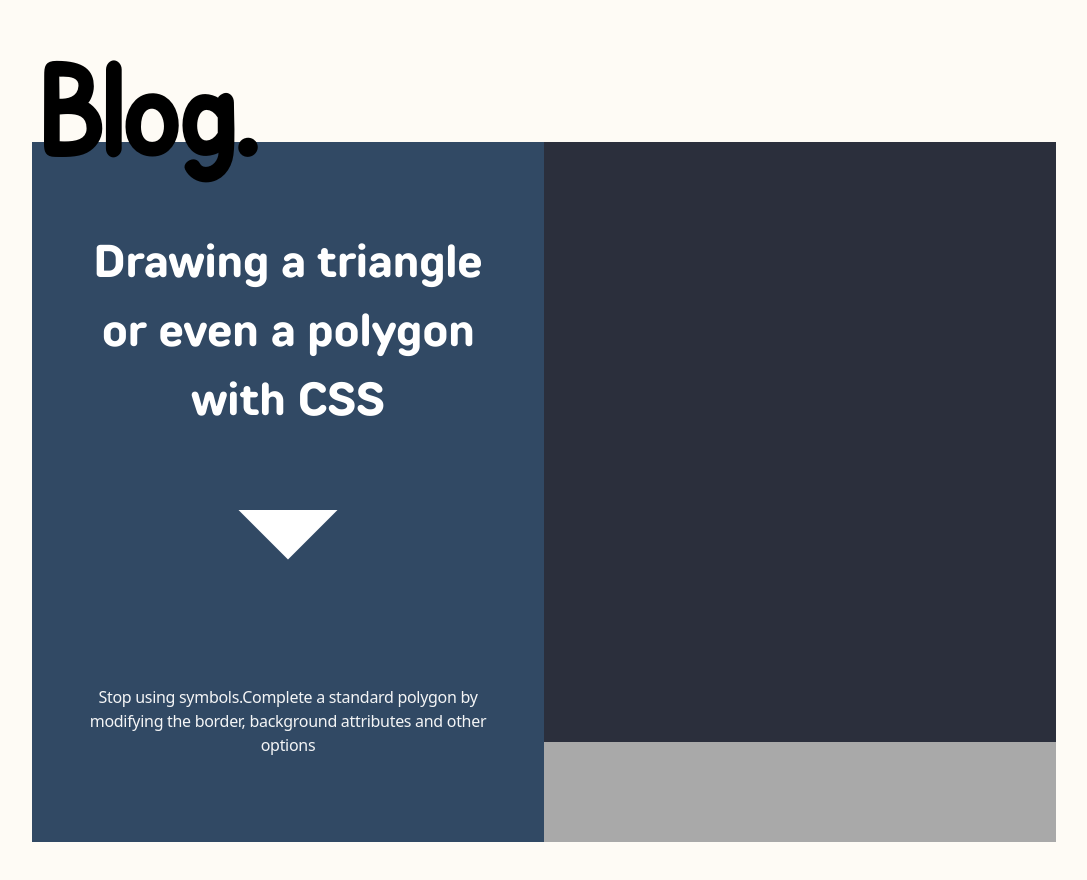
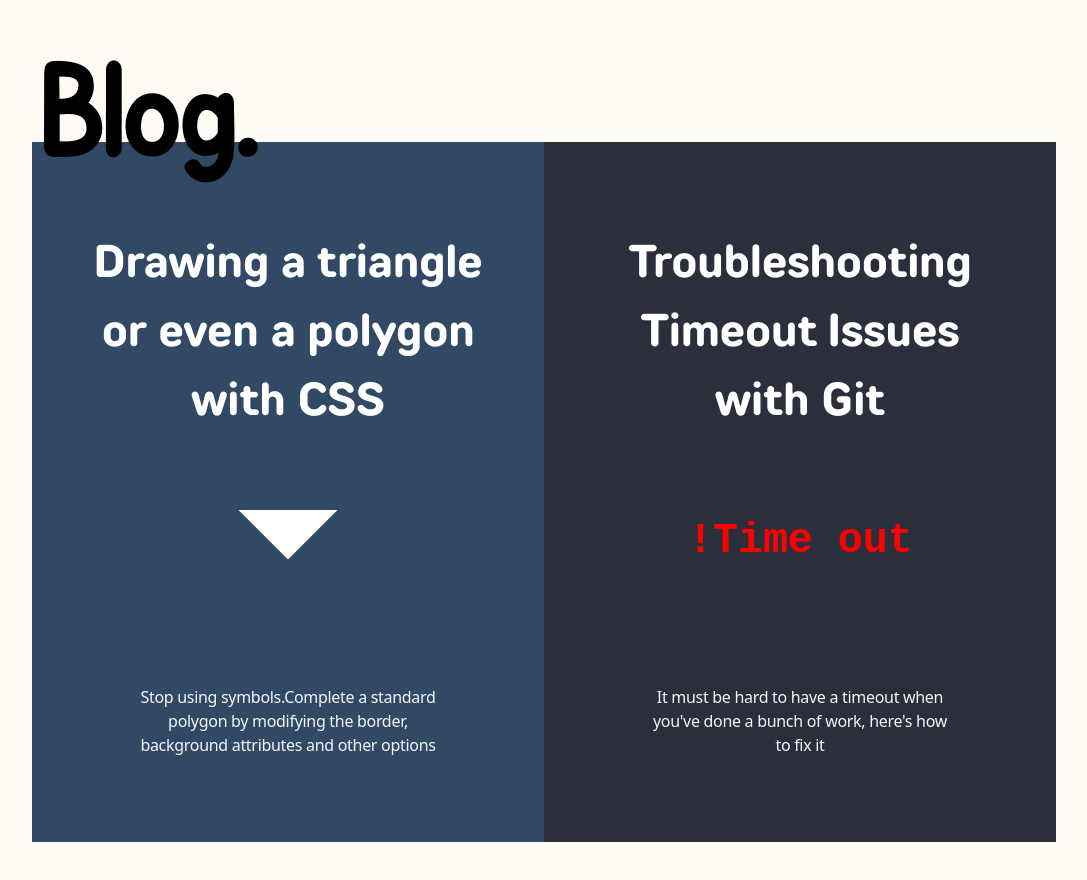
Before and after one commit to TaskManagerOL/TaskManagerOL.github.io, a Next.js app: page / in a window 1280 px wide. Shown: the part 578-1458 px from the top of the page, without its empty margins (96-1183 px from the left). Built offline with nearby package versions, Linux system fonts and the light colour scheme.

Commit message:
feat:BlogBox2 finish

```diff
--- a/app/globals.css
+++ b/app/globals.css
@@ -89,3 +89,67 @@
   clip-path: polygon(0 0, 100% 0, 100% 100%, 0 100%);
   animation: triangle 12s ease forwards infinite;
 }
+
+@keyframes typing {
+  from {
+    width: 0;
+  }
+  to {
+    width: 225px;
+  }
+}
+
+@keyframes disappear {
+  0% {
+    opacity: 1;
+    visibility: visible;
+  }
+  100% {
+    opacity: 0;
+    visibility: hidden;
+  }
+}
+
+@keyframes blink {
+  50% {
+    border-right: 4px solid white;
+  }
+  100% {
+    border-right: 4px solid transparent;
+  }
+}
+
+@keyframes warning{
+  0%{
+    opacity: 0;
+    visibility: visible;
+    content: '!Time out';
+    color: rgb(255, 0, 0);
+    font-weight: bold;
+  }
+  100%{
+    opacity: 1;
+    visibility: visible;
+    content: '!Time out';
+    color: rgb(255, 0, 0);
+    font-weight: bold;
+  }
+}
+
+.animate-typing{
+  position: relative;
+}
+
+.animate-typing::after {
+  position: absolute;
+  left: -112px;
+  top: -50px;
+  content: 'git push↲';
+  font-family: 'Courier New', monospace;
+  font-size: 2.6rem;
+  white-space: nowrap;
+  overflow: hidden;
+  color: #fff;
+  width: 0;
+  animation: typing 1.5s steps(9) .5s forwards, blink 0.75s step-end 5,disappear 0.15s 4s forwards,warning 0.5s 5s forwards ;
+}
--- a/app/page.tsx
+++ b/app/page.tsx
@@ -100,6 +100,7 @@
       >
         Blog.
       </div>
+
       <a
         className='w-full h-[500px] md:h-[700px]  bg-[#314964] flex justify-center items-center lg:w-1/2 flex-col group overflow-hidden relative'
         href='https://taskmanagerol.github.io/Blog/2023/06/24/CSS/#CSS%E4%B8%89%E8%A7%92%E5%BD%A2%E7%BB%98%E5%88%B6'
@@ -113,16 +114,32 @@
         <div className='h-[175px] md:h-[250px] flex justify-center items-center'>
           <div className='animate-triangle'></div>
         </div>
-        <div className='w-4/5 text-[#f4f5f6] tracking-[-0.3px] transition-all group-hover:mt-2 text-center mb-[40px]'>Stop using symbols.Complete a standard polygon by modifying the border, background attributes and other options</div>
+        <div className='w-3/5 text-[#f4f5f6] tracking-[-0.3px] transition-all group-hover:mt-2 text-center mb-[40px]'>Stop using symbols.Complete a standard polygon by modifying the border, background attributes and other options</div>
         <div className='absolute bg-black w-[80px] md:w-[120px] h-[40px] md:h-[60px] right-[10px] md:right-[40px] top-[-60px] transition-all ease-in-out duration-200 text-[#fff] flex justify-center items-center group-hover:top-0'>
           <div className='mb-[20px] opacity-0 transition-all duration-200 ease-in group-hover:opacity-100 group-hover:mb-0 text-[12px] tracking-[-0.3px]'>Read more</div>
         </div>
       </a>
-      <div
-        className='w-full min-w-[300px] h-[600px] bg-[#2b2f3c] lg:w-1/2'
+
+      <a
+        className='w-full h-[500px] md:h-[700px]  bg-[#2b2f3c] flex justify-center items-center lg:w-1/2 flex-col group overflow-hidden relative'
+        href='https://taskmanagerol.github.io/Blog/2024/01/30/Problem/#Git-Time-out'
+        target='_blank'
       >
-
-      </div>
+        <div
+          className=' w-4/5 text-[#fff] text-[34px] md:text-[46px] font-black tracking-[-0.3px] font-[TT] transition-all group-hover:mb-2 flex flex-wrap justify-center items-center break-words text-center mt-[40px]'
+        >
+          Troubleshooting Timeout Issues with Git
+        </div>
+        <div className='h-[175px] md:h-[250px] flex justify-center items-center'>
+          <div className='animate-typing'></div>
+        </div>
+        <div className='w-3/5 text-[#f4f5f6] tracking-[-0.3px] transition-all group-hover:mt-2 text-center mb-[40px]'>
+          It must be hard to have a timeout when you've done a bunch of work, here's how to fix it
+        </div>
+        <div className='absolute bg-black w-[80px] md:w-[120px] h-[40px] md:h-[60px] right-[10px] md:right-[40px] top-[-60px] transition-all ease-in-out duration-200 text-[#fff] flex justify-center items-center group-hover:top-0'>
+          <div className='mb-[20px] opacity-0 transition-all duration-200 ease-in group-hover:opacity-100 group-hover:mb-0 text-[12px] tracking-[-0.3px]'>Read more</div>
+        </div>
+      </a>
     </div>
   )
 }
```
